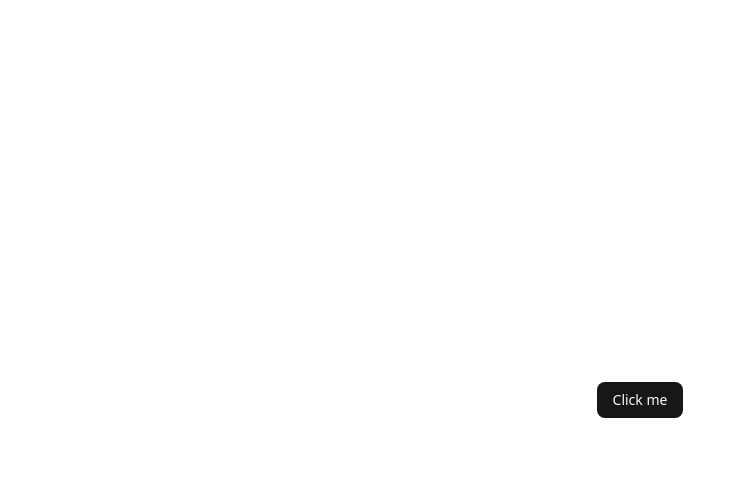
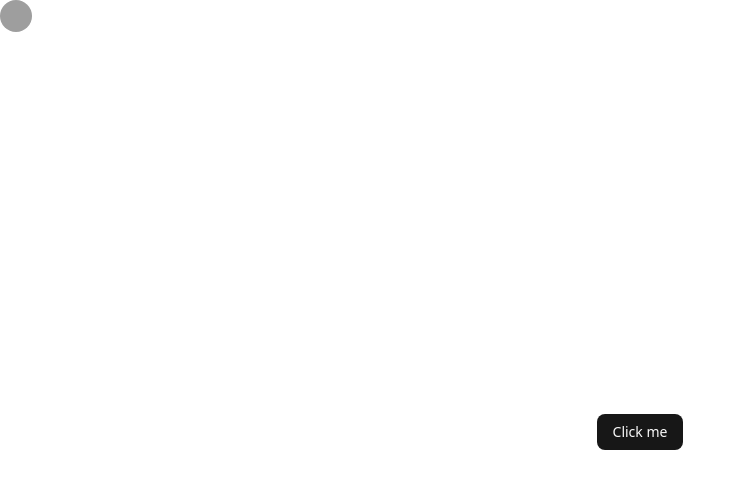
Before and after one commit to Pavankumareedibilli/Ai-resume-builder, a React (Vite) app: page / in a window 1280 px wide. Shown: the top 488 px of the page, without its empty margins (0-746 px from the left). Built offline with nearby package versions, Linux system fonts and the light colour scheme; grey boxes are pictures that could not be loaded.

Commit message:
Tested shadcn compnent avatar- Test status: success

```diff
--- a/package.json
+++ b/package.json
@@ -10,6 +10,7 @@
     "preview": "vite preview"
   },
   "dependencies": {
+    "@radix-ui/react-avatar": "^1.1.10",
     "@radix-ui/react-slot": "^1.2.3",
     "@tailwindcss/vite": "^4.1.13",
     "class-variance-authority": "^0.7.1",
--- a/src/App.jsx
+++ b/src/App.jsx
@@ -1,17 +1,22 @@
-import { useState } from 'react'
-import { Button } from './components/ui/button'
-import './App.css'
+import { useState } from "react";
+import { Button } from "./components/ui/button";
+import "./App.css";
+import { Avatar, AvatarFallback, AvatarImage } from "@/components/ui/avatar"
 
 function App() {
-  const [count, setCount] = useState(0)
+  const [count, setCount] = useState(0);
 
   return (
-    <>
+    <div>
+      <Avatar>
+        <AvatarImage src="https://github.com/shadcn.png" />
+        <AvatarFallback>CN</AvatarFallback>
+      </Avatar>
       <div className="flex min-h-svh flex-col items-center justify-center">
-      <Button>Click me</Button>
+        <Button>Click me</Button>
+      </div>
     </div>
-    </>
-  )
+  );
 }
 
-export default App
+export default App;
--- /dev/null
+++ b/src/components/ui/avatar.jsx
@@ -0,0 +1,45 @@
+import * as React from "react"
+import * as AvatarPrimitive from "@radix-ui/react-avatar"
+
+import { cn } from "@/lib/utils"
+
+function Avatar({
+  className,
+  ...props
+}) {
+  return (
+    <AvatarPrimitive.Root
+      data-slot="avatar"
+      className={cn("relative flex size-8 shrink-0 overflow-hidden rounded-full", className)}
+      {...props} />
+  );
+}
+
+function AvatarImage({
+  className,
+  ...props
+}) {
+  return (
+    <AvatarPrimitive.Image
+      data-slot="avatar-image"
+      className={cn("aspect-square size-full", className)}
+      {...props} />
+  );
+}
+
+function AvatarFallback({
+  className,
+  ...props
+}) {
+  return (
+    <AvatarPrimitive.Fallback
+      data-slot="avatar-fallback"
+      className={cn(
+        "bg-muted flex size-full items-center justify-center rounded-full",
+        className
+      )}
+      {...props} />
+  );
+}
+
+export { Avatar, AvatarImage, AvatarFallback }
```
Also changed, not shown: 1 other file (tests, documents, lock files or other folders).
